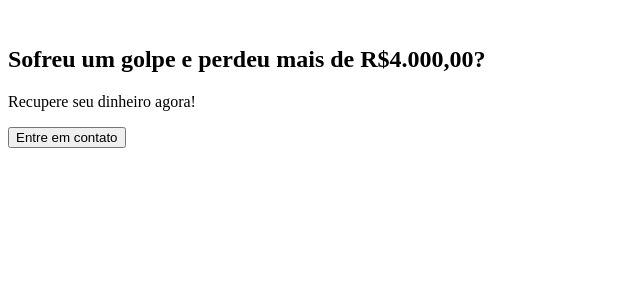
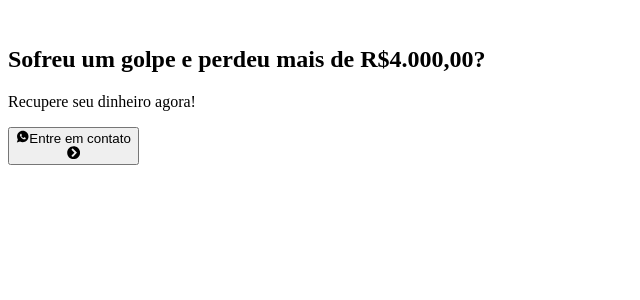
Before and after one commit to dsmarcelo/grasielly-landingpage, a Next.js app: page / in a window 1280 px wide. Shown: the top 300 px of the page, without its empty margins (0-640 px from the left). Built offline with nearby package versions, Linux system fonts and the light colour scheme.

Commit message:
feat: add pill button

```diff
--- a/app/components/common/pillButton.tsx
+++ b/app/components/common/pillButton.tsx
@@ -10,7 +10,7 @@ const PillButton = ({
 }) => {
   return (
     <button
-      className={`rounded-full h-16 px-4 py-2 bg-tertiary text-black hover:bg-tertiary-lighter transition-colors ${className}`}
+      className={`rounded-full h-16 px-6 py-3 bg-tertiary text-black flex items-center gap-3 justify-between hover:bg-tertiary-lighter transition-colors ${className}`}
       {...props}
     >
       {children}
--- a/app/globals.css
+++ b/app/globals.css
@@ -12,7 +12,7 @@ body {
 }
 
 h1 {
-  @apply text-2xl font-semibold;
+  @apply text-4xl font-semibold;
   @apply lg:text-7xl;
   @apply leading-normal;
 }
--- a/app/page.tsx
+++ b/app/page.tsx
@@ -1,32 +1,41 @@
 import Image from "next/image";
 import PillButton from "./components/common/pillButton";
+import { IoLogoWhatsapp } from "react-icons/io";
+import { FaChevronCircleRight } from "react-icons/fa";
 
 export default function Home() {
   return (
     <div className="flex min-h-screen flex-col items-center px-4 lg:px-20">
       <header className="flex items-center justify-center h-20">
         <Image
-          className="relative dark:drop-shadow-[0_0_0.3rem_#ffffff70]"
+          className=""
           src="/Logo.svg"
           alt="Logo"
-          width={180}
+          width={80}
           height={0}
           priority
         />
       </header>
-      <main className="w-full max-w-7xl">
-        <section className="w-full mt-[120px] flex flex-col gap-6 items-center justify-center font-normal text-center">
+      <main className="w-full max-w-7xl pb-12">
+        <section className="w-full my-[120px] flex flex-col gap-6 items-center justify-center font-normal text-center">
           <h1>
             Sofreu um golpe e <span className="text-tertiary">perdeu</span> mais de <span className="text-secondary">R$4.000,00?</span>
           </h1>
-          <div>
+          <div className="gap-2">
             <p className="p-normal">
               Recupere seu dinheiro agora!
             </p>
+            <PillButton className='w-full max-w-96 mt-2'>
+              <div className="flex items-center gap-3">
+                <IoLogoWhatsapp className="w-5 h-5" />
+                <span className="text-xl leading-none label-xlarge text-black">Entre em contato</span>
+              </div>
+              <FaChevronCircleRight className="w-5 h-5" />
+            </PillButton>
           </div>
-          <PillButton className=''>
-            <span className="text-xl label-xlarge text-black">Entre em contato</span>
-          </PillButton>
+        </section>
+        <section>
+          {/*todo */}
         </section>
       </main>
     </div>
--- a/package.json
+++ b/package.json
@@ -11,7 +11,8 @@
   "dependencies": {
     "next": "14.2.3",
     "react": "^18",
-    "react-dom": "^18"
+    "react-dom": "^18",
+    "react-icons": "^5.2.1"
   },
   "devDependencies": {
     "@types/node": "^20",
```
Also changed, not shown: 1 other file (tests, documents, lock files or other folders).
